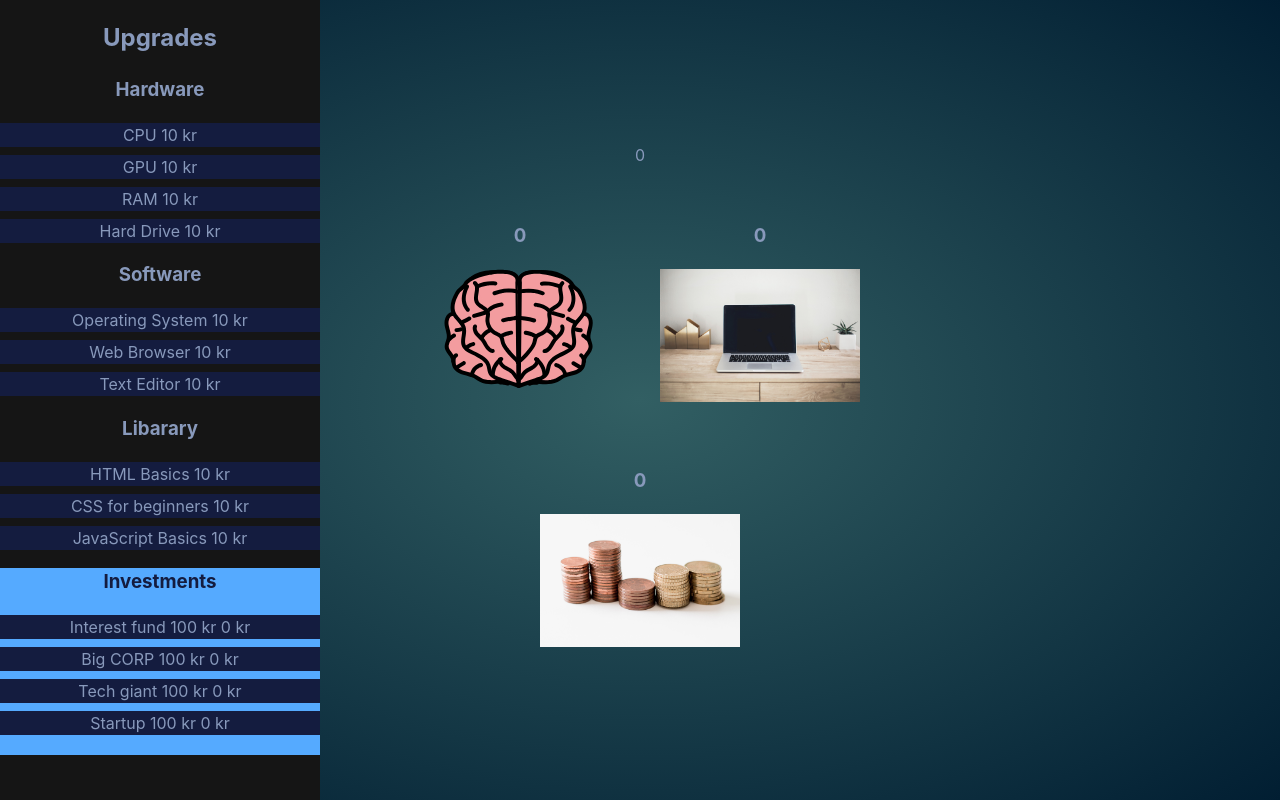
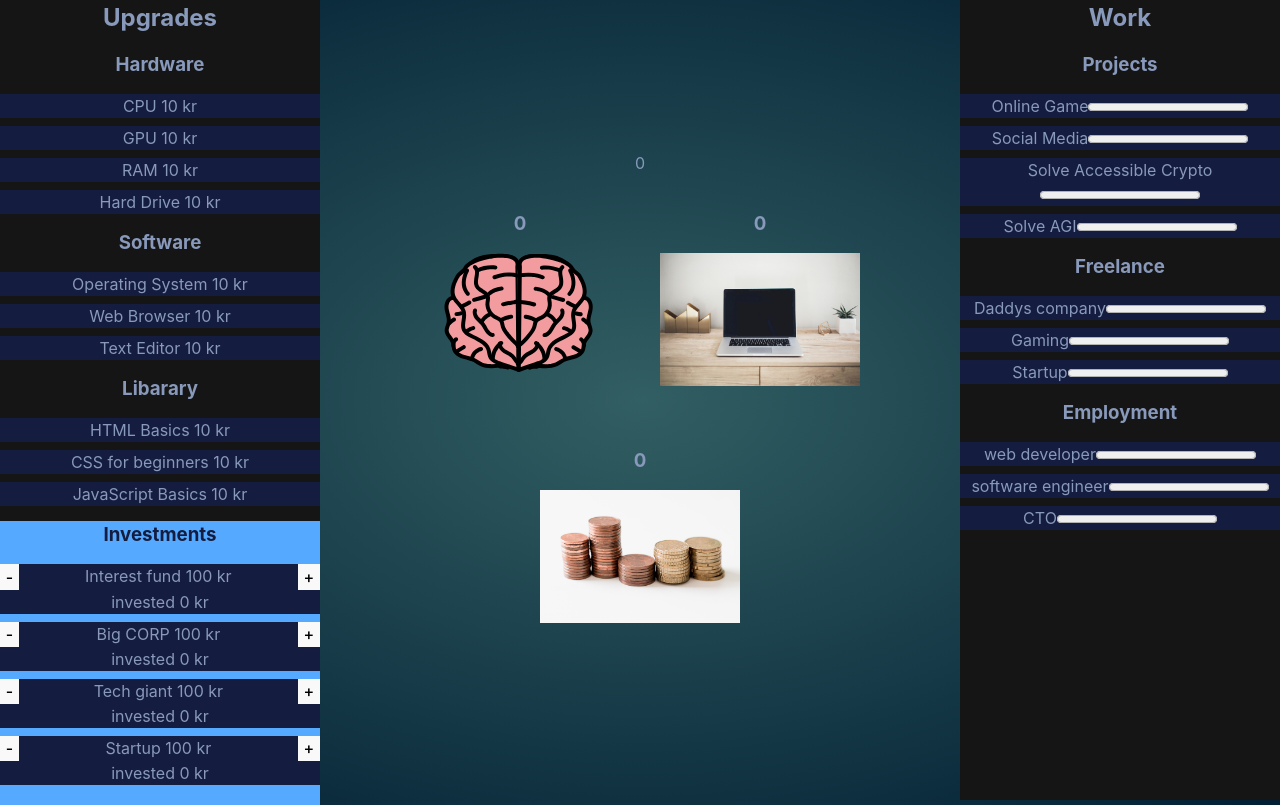
Before and after one commit to albjoh2/LearnClicker, a React (Vite) app: page / in a window 1280 px wide. Built offline with nearby package versions, Linux system fonts and the light colour scheme.

Commit message:
implement work components hierarky and start working with its functionality

```diff
--- a/src/App.tsx
+++ b/src/App.tsx
@@ -1,6 +1,7 @@
 import { useState, useEffect } from "react";
 import Brain from "./components/Brain";
 import Upgrades from "./components/Upgrades";
+import Work from "./components/Work";
 
 import "./App.css";
 
@@ -9,6 +10,7 @@ function App() {
   const [money, setMoney] = useState(0);
   const [setup, setSetup] = useState(0);
   const [expPerSec, setExpPerSec] = useState(0);
+  const [moneyPerSec, setMoneyPerSec] = useState(0);
 
   useEffect(() => {
     const interval = setInterval(() => {
@@ -19,6 +21,16 @@ function App() {
       clearInterval(interval);
     };
   }, [expPerSec]);
+
+  useEffect(() => {
+    const interval = setInterval(() => {
+      setMoney((prevMoney) => prevMoney + moneyPerSec);
+    }, 1000); // Increment every second
+
+    return () => {
+      clearInterval(interval);
+    };
+  }, [moneyPerSec]);
 
   return (
     <>
@@ -39,6 +51,17 @@ function App() {
         <Brain img={"/setup.jpg"} setCount={setSetup} count={setup} />
       </div>
       <Brain img={"/money.jpg"} setCount={setMoney} count={money} />
+      <Work
+        setExp={setExp}
+        exp={exp}
+        money={money}
+        setMoney={setMoney}
+        setup={setup}
+        expPerSec={expPerSec}
+        setExpPerSec={setExpPerSec}
+        moneyPerSec={moneyPerSec}
+        setMoneyPerSec={setMoneyPerSec}
+      />
     </>
   );
 }
--- a/src/components/Investing.tsx
+++ b/src/components/Investing.tsx
@@ -6,6 +6,7 @@ interface InvestingProps {
   currency: number;
   setCurrency: (currency: number) => void;
   risk: number[];
+  probabilityOfSuccess: number[];
 }
 
 const Investing: FC<InvestingProps> = ({
@@ -13,6 +14,7 @@ const Investing: FC<InvestingProps> = ({
   currency,
   setCurrency,
   risk,
+  probabilityOfSuccess,
 }) => {
   return (
     <div style={{ backgroundColor: "#55aaff", paddingBottom: "20px" }}>
@@ -25,6 +27,7 @@ const Investing: FC<InvestingProps> = ({
               itemName={itemName}
               currency={currency}
               risk={risk[i]}
+              probabilityOfSuccess={probabilityOfSuccess[i]}
               setCurrency={setCurrency}
             />
           );
--- a/src/components/InvestingItem.tsx
+++ b/src/components/InvestingItem.tsx
@@ -5,6 +5,7 @@ interface InvestingItemProps {
   currency: number;
   setCurrency: (currency: number) => void;
   risk: number;
+  probabilityOfSuccess: number;
 }
 
 const InvestingItem: FC<InvestingItemProps> = ({
@@ -12,6 +13,7 @@ const InvestingItem: FC<InvestingItemProps> = ({
   currency,
   setCurrency,
   risk,
+  probabilityOfSuccess,
 }) => {
   const [price, setPrice] = useState(100);
   const [investedMoney, setInvestedMoney] = useState(0);
@@ -19,7 +21,9 @@ const InvestingItem: FC<InvestingItemProps> = ({
   useEffect(() => {
     const interval = setInterval(() => {
       setInvestedMoney(
-        (prevMoney) => prevMoney + (Math.random() - 0.49) * investedMoney * risk
+        (prevMoney) =>
+          prevMoney +
+          (Math.random() - probabilityOfSuccess) * investedMoney * risk
       );
     }, 1000); // Increment every second
 
@@ -28,16 +32,28 @@ const InvestingItem: FC<InvestingItemProps> = ({
     };
   }, [investedMoney]);
 
-  const handleClick = () => {
+  const handleBuyClick = () => {
     if (currency >= price) {
       setCurrency(currency - price);
       setInvestedMoney(investedMoney + price);
-      setPrice(price);
     }
   };
+
+  const handleSellClick = () => {
+    if (investedMoney >= price) {
+      setCurrency(currency + price);
+      setInvestedMoney(investedMoney - price);
+    }
+  };
+
   return (
-    <li onClick={handleClick}>
-      {itemName} {price} kr {investedMoney.toFixed(0)} kr
+    <li style={{ display: "flex", flexDirection: "column" }}>
+      <div style={{ display: "flex", justifyContent: "space-between" }}>
+        <button onClick={handleSellClick}>-</button>
+        {itemName} {price} kr
+        <button onClick={handleBuyClick}>+</button>
+      </div>
+      <p>invested {investedMoney.toFixed(0)} kr</p>
     </li>
   );
 };
--- a/src/components/Upgrades.tsx
+++ b/src/components/Upgrades.tsx
@@ -61,6 +61,7 @@ const Upgrades: FC<UpgradesProps> = ({
         <Investing
           itemNames={["Interest fund", "Big CORP", "Tech giant", "Startup"]}
           risk={[0.01, 0.05, 0.1, 0.5]}
+          probabilityOfSuccess={[0.3, 0.4, 0.45, 0.48]}
           currency={money}
           setCurrency={setMoney}
         />
--- /dev/null
+++ b/src/components/Work.tsx
@@ -0,0 +1,81 @@
+import { FC } from "react";
+import WorkItemsContainer from "./WorkItemsContainer";
+
+interface WorkProps {
+  exp: number;
+  setExp: (exp: number) => void;
+  money: number;
+  setMoney: (money: number) => void;
+  setup: number;
+  expPerSec: number;
+  setExpPerSec: (expPerSec: number) => void;
+  moneyPerSec: number;
+  setMoneyPerSec: (moneyPerSec: number) => void;
+}
+
+const Work: FC<WorkProps> = ({
+  exp,
+  setExp,
+  money,
+  setMoney,
+  setup,
+  moneyPerSec,
+  setMoneyPerSec,
+}) => {
+  return (
+    <div
+      style={{
+        position: "absolute",
+        backgroundColor: "#151515",
+        top: "0",
+        right: "0",
+        bottom: "0",
+        width: "25%",
+      }}
+    >
+      <h2>Work</h2>
+      <ul>
+        <WorkItemsContainer
+          category="Projects"
+          itemNames={[
+            "Online Game",
+            "Social Media",
+            "Solve Accessible Crypto",
+            "Solve AGI",
+          ]}
+          exp={exp}
+          setExp={setExp}
+          setup={setup}
+          currency={money}
+          setCurrency={setMoney}
+          moneyPerSec={moneyPerSec}
+          setMoneyPerSec={setMoneyPerSec}
+        />
+        <WorkItemsContainer
+          category="Freelance"
+          itemNames={["Daddys company", "Gaming", "Startup"]}
+          exp={exp}
+          setExp={setExp}
+          setup={setup}
+          currency={money}
+          setCurrency={setMoney}
+          moneyPerSec={moneyPerSec}
+          setMoneyPerSec={setMoneyPerSec}
+        />
+        <WorkItemsContainer
+          category="Employment"
+          itemNames={["web developer", "software engineer", "CTO"]}
+          exp={exp}
+          setExp={setExp}
+          setup={setup}
+          currency={money}
+          setCurrency={setMoney}
+          moneyPerSec={moneyPerSec}
+          setMoneyPerSec={setMoneyPerSec}
+        />
+      </ul>
+    </div>
+  );
+};
+
+export default Work;
--- /dev/null
+++ b/src/components/WorkButton.tsx
@@ -0,0 +1,40 @@
+import { FC, useState } from "react";
+
+interface WorkButtonProps {
+  itemName: string;
+  exp: number;
+  setExp: (count: number) => void;
+  currency: number;
+  setCurrency: (currency: number) => void;
+  setup: number;
+  moneyPerSec: number;
+  setMoneyPerSec: (moneyPerSecond: number) => void;
+}
+
+const WorkButton: FC<WorkButtonProps> = ({
+  itemName,
+  exp,
+  setExp,
+  setup,
+  moneyPerSec,
+  setMoneyPerSec,
+}) => {
+  const [progress, setProgress] = useState(0);
+
+  const handleClick = () => {
+    if (progress >= 100) {
+      setMoneyPerSec(moneyPerSec + setup + exp / 1000);
+    } else {
+      setExp(exp + 1);
+      setProgress(progress + setup + exp / 1000);
+    }
+  };
+  return (
+    <li onClick={handleClick}>
+      {itemName}
+      <progress value={progress} max="100" />
+    </li>
+  );
+};
+
+export default WorkButton;
--- /dev/null
+++ b/src/components/WorkItemsContainer.tsx
@@ -0,0 +1,51 @@
+import { FC } from "react";
+import WorkButton from "./WorkButton";
+
+interface WorkItemsContainerProps {
+  itemNames: string[];
+  category: string;
+  exp: number;
+  setExp: (count: number) => void;
+  currency: number;
+  setCurrency: (currency: number) => void;
+  setup: number;
+  moneyPerSec: number;
+  setMoneyPerSec: (moneyPerSecond: number) => void;
+}
+
+const WorkItemsContainer: FC<WorkItemsContainerProps> = ({
+  itemNames,
+  category,
+  exp,
+  setExp,
+  currency,
+  setCurrency,
+  setup,
+  moneyPerSec,
+  setMoneyPerSec,
+}) => {
+  return (
+    <div>
+      <h3>{category}</h3>
+      <ul>
+        {itemNames.map((itemName) => {
+          return (
+            <WorkButton
+              key={itemName}
+              itemName={itemName}
+              currency={currency}
+              setCurrency={setCurrency}
+              exp={exp}
+              setExp={setExp}
+              setup={setup}
+              moneyPerSec={moneyPerSec}
+              setMoneyPerSec={setMoneyPerSec}
+            />
+          );
+        })}
+      </ul>
+    </div>
+  );
+};
+
+export default WorkItemsContainer;
--- a/src/index.css
+++ b/src/index.css
@@ -12,6 +12,12 @@
   -webkit-font-smoothing: antialiased;
   -moz-osx-font-smoothing: grayscale;
   -webkit-text-size-adjust: 100%;
+}
+
+* {
+  box-sizing: border-box;
+  margin: 0;
+  padding: 0;
 }
 
 a {
@@ -37,10 +43,17 @@ h1 {
   text-shadow: 0px 1px 2px rgba(0, 0, 0, 0.9);
 }
 
+h3 {
+  margin: 15px;
+}
+
+p {
+  margin: 0px;
+}
+
 button {
-  border-radius: 8px;
   border: 1px solid transparent;
-  padding: 0.6em 1.2em;
+  padding: 0.1em 0.3em;
   font-size: 1em;
   font-weight: 500;
   font-family: inherit;
```
